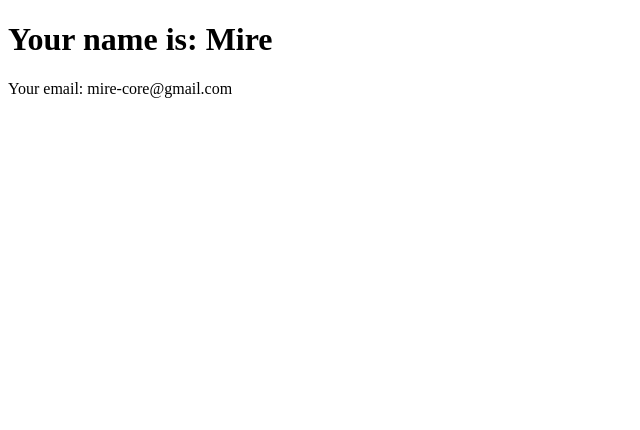
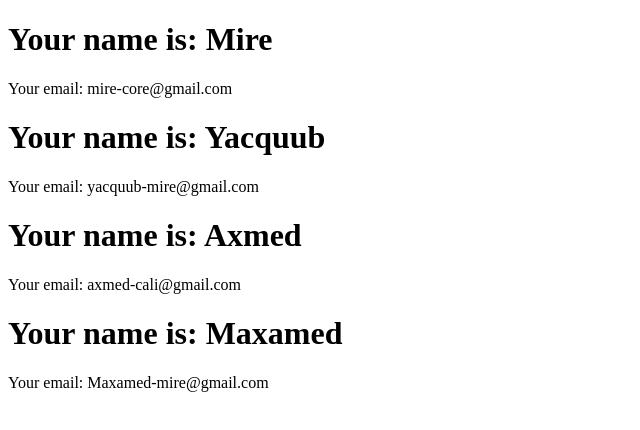
Before and after one commit to MireCORE/React-Exercises, a React (Vite) app: page / in a window 1280 px wide. Shown: the top 430 px of the page, without its empty margins (0-640 px from the left). Built offline with nearby package versions, Linux system fonts and the light colour scheme.

Commit message:
Exercise 3

```diff
--- a/src/App.jsx
+++ b/src/App.jsx
@@ -8,6 +8,18 @@ function App(){
       name={"Mire"}
       email={`mire-core@gmail.com`}
       />
+      <UserCard
+      name={"Yacquub"}
+      email={`yacquub-mire@gmail.com`}
+      />
+      <UserCard
+      name={"Axmed"}
+      email={`axmed-cali@gmail.com`}
+      />
+      <UserCard
+      name={"Maxamed"}
+      email={`Maxamed-mire@gmail.com`}
+      />
     </>
   )
 };
```
